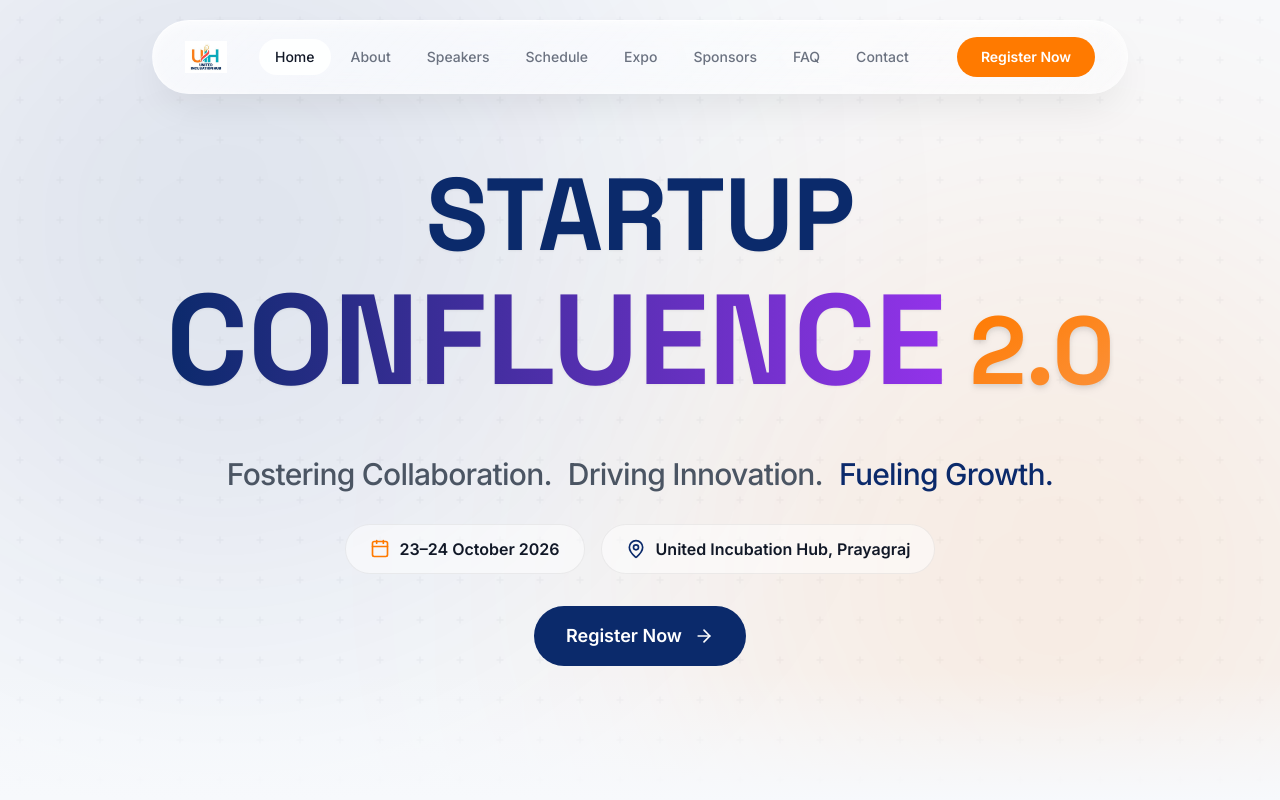
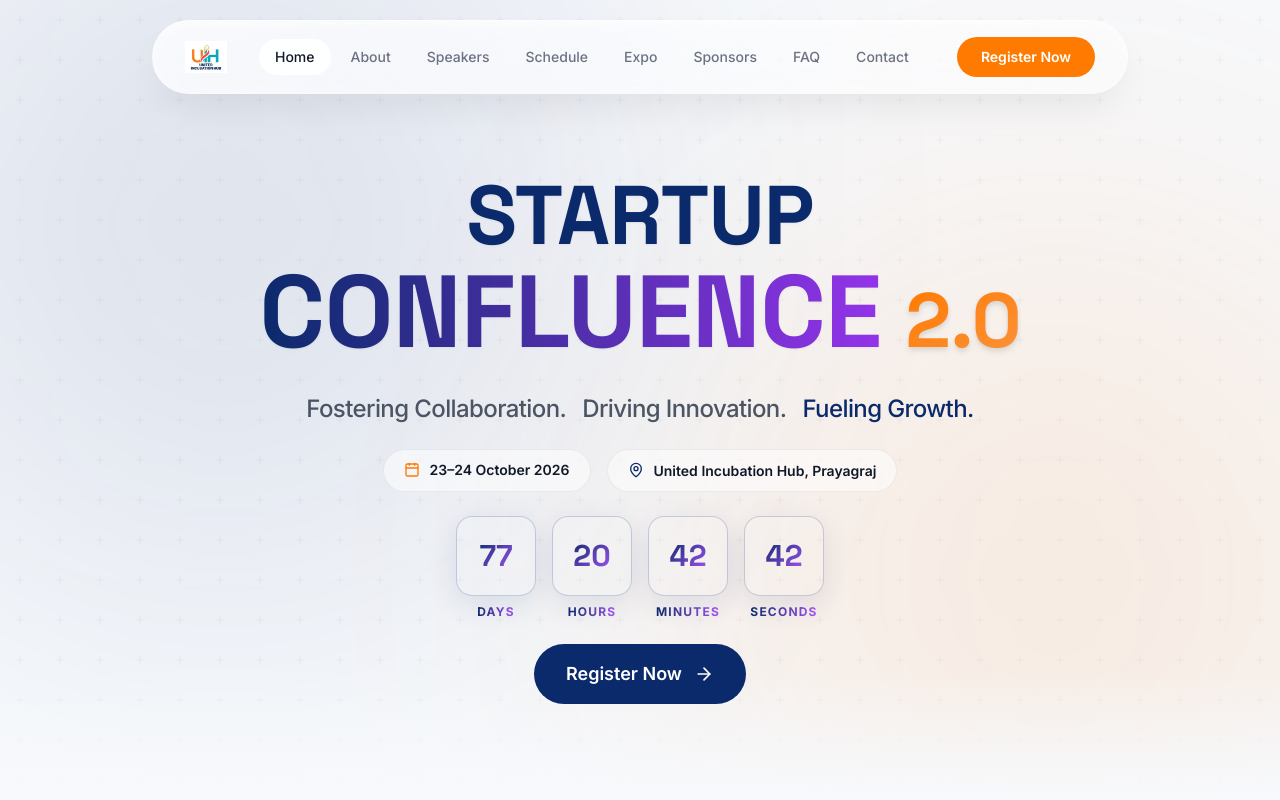
Before and after one commit to chuiiimui/Startup-Confluenece-2.0, a React (Vite) app: page / in a window 1280 px wide. Shown: the top 800 px of the page. Built offline with nearby package versions, Linux system fonts and the light colour scheme.

Commit message:
minor changes

```diff
--- a/src/sections/Gallery.tsx
+++ b/src/sections/Gallery.tsx
@@ -36,10 +36,10 @@ const Gallery = () => {
         />
 
 
-        {/* Masonry Grid */}
+        {/* Image Grid */}
         <motion.div
           layout
-          className="columns-1 sm:columns-2 lg:columns-3 gap-6 space-y-6"
+          className="grid grid-cols-1 sm:grid-cols-2 lg:grid-cols-3 gap-6"
         >
           <AnimatePresence>
             {displayedImages.map((image) => (
--- a/src/sections/Hero.tsx
+++ b/src/sections/Hero.tsx
@@ -6,6 +6,35 @@ import GridPattern from '../components/GridPattern';
 
 
 const Hero = () => {
+  const [timeLeft, setTimeLeft] = useState({
+    days: 0,
+    hours: 0,
+    minutes: 0,
+    seconds: 0,
+  });
+
+  useEffect(() => {
+    const targetDate = new Date('2026-10-23T09:00:00').getTime();
+
+    const updateTimer = () => {
+      const now = new Date().getTime();
+      const difference = targetDate - now;
+
+      if (difference > 0) {
+        setTimeLeft({
+          days: Math.floor(difference / (1000 * 60 * 60 * 24)),
+          hours: Math.floor((difference % (1000 * 60 * 60 * 24)) / (1000 * 60 * 60)),
+          minutes: Math.floor((difference % (1000 * 60 * 60)) / (1000 * 60)),
+          seconds: Math.floor((difference % (1000 * 60)) / 1000),
+        });
+      }
+    };
+
+    updateTimer();
+    const timerId = setInterval(updateTimer, 1000);
+    return () => clearInterval(timerId);
+  }, []);
+
 
   // Text reveal animation variants
   const wordVariants = {
@@ -38,7 +67,7 @@ const Hero = () => {
   };
 
   return (
-    <section id="home" className="relative min-h-[100dvh] w-full flex items-center pt-24 lg:pt-28 pb-[80px] overflow-hidden" style={{ backgroundColor: 'var(--bg)' }}>
+    <section id="home" className="relative min-h-[100dvh] w-full flex items-center pt-24 lg:pt-28 pb-8 overflow-hidden" style={{ backgroundColor: 'var(--bg)' }}>
       {/* Background Elements */}
       <GridPattern parallax={true} />
 
@@ -60,30 +89,30 @@ const Hero = () => {
           >
             {/* Monumental Headline */}
             <div
-              className="font-heading tracking-[-0.04em] leading-[0.95] flex flex-col uppercase mt-8 lg:mt-0 items-center"
+              className="font-heading tracking-[-0.04em] leading-[0.95] flex flex-col uppercase mt-4 lg:mt-0 items-center"
               style={{ fontWeight: 900 }}
             >
-              <div className="overflow-hidden pb-2 md:pb-4 w-full">
+              <div className="overflow-hidden pb-1 md:pb-2 w-full">
                 <motion.div
                   variants={wordVariants}
                   className="text-primary drop-shadow-sm"
-                  style={{ fontSize: "clamp(2.4rem, 8vw, 8rem)" }}
+                  style={{ fontSize: "clamp(2rem, 6.5vw, 6.5rem)" }}
                 >
                   STARTUP
                 </motion.div>
               </div>
-              <div className="overflow-hidden pb-4 md:pb-6 flex flex-col md:flex-row md:items-baseline justify-center md:gap-x-6 w-full">
+              <div className="overflow-hidden pb-2 md:pb-4 flex flex-col md:flex-row md:items-baseline justify-center md:gap-x-6 w-full">
                 <motion.div
                   variants={wordVariants}
                   className="text-transparent bg-clip-text bg-gradient-to-r from-primary to-purple-600 drop-shadow-sm"
-                  style={{ fontSize: "clamp(3rem, 10vw, 10rem)" }}
+                  style={{ fontSize: "clamp(2.5rem, 8vw, 8.5rem)" }}
                 >
                   CONFLUENCE
                 </motion.div>
                 <motion.div
                   variants={scaleFadeVariants}
                   className="text-transparent bg-clip-text bg-gradient-to-br from-accent to-orange-400 drop-shadow-md mt-0 md:mt-0"
-                  style={{ fontSize: "clamp(2.2rem, 7.5vw, 7.5rem)" }}
+                  style={{ fontSize: "clamp(1.8rem, 6vw, 6rem)" }}
                 >
                   2.0
                 </motion.div>
@@ -91,36 +120,61 @@ const Hero = () => {
             </div>
 
             {/* Value Proposition */}
-            <motion.div variants={wordVariants} className="mt-4 md:mt-8 flex flex-col md:flex-row items-center justify-center gap-2 md:gap-4 flex-wrap">
-              <p className="text-base md:text-3xl font-medium tracking-tight" style={{ color: 'var(--text-secondary)' }}>
+            <motion.div variants={wordVariants} className="mt-2 md:mt-4 flex flex-col md:flex-row items-center justify-center gap-2 md:gap-4 flex-wrap">
+              <p className="text-sm md:text-2xl font-medium tracking-tight" style={{ color: 'var(--text-secondary)' }}>
                 Fostering Collaboration.
               </p>
-              <p className="text-base md:text-3xl font-medium tracking-tight" style={{ color: 'var(--text-secondary)' }}>
+              <p className="text-sm md:text-2xl font-medium tracking-tight" style={{ color: 'var(--text-secondary)' }}>
                 Driving Innovation.
               </p>
-              <p className="text-base md:text-3xl font-medium tracking-tight text-primary">
+              <p className="text-sm md:text-2xl font-medium tracking-tight text-primary">
                 Fueling Growth.
               </p>
             </motion.div>
 
             {/* Event Details Pills */}
             <motion.div
-              className="mt-6 md:mt-8 flex flex-wrap justify-center gap-2 md:gap-4 w-full"
+              className="mt-4 md:mt-6 flex flex-wrap justify-center gap-2 md:gap-4 w-full"
               variants={wordVariants}
             >
-              <div className="flex items-center gap-2 md:gap-2.5 px-4 py-2 md:px-6 md:py-3 rounded-full border backdrop-blur-md bg-white/50" style={{ borderColor: 'var(--border)' }}>
-                <Calendar className="w-4 h-4 md:w-5 md:h-5 text-accent shrink-0" />
-                <span className="text-sm md:text-base font-semibold" style={{ color: 'var(--text-primary)' }}>23–24 October 2026</span>
+              <div className="flex items-center gap-2 md:gap-2.5 px-3 py-1.5 md:px-5 md:py-2.5 rounded-full border backdrop-blur-md bg-white/50" style={{ borderColor: 'var(--border)' }}>
+                <Calendar className="w-4 h-4 text-accent shrink-0" />
+                <span className="text-xs md:text-sm font-semibold" style={{ color: 'var(--text-primary)' }}>23–24 October 2026</span>
               </div>
-              <div className="flex items-center gap-2 md:gap-2.5 px-4 py-2 md:px-6 md:py-3 rounded-full border backdrop-blur-md bg-white/50" style={{ borderColor: 'var(--border)' }}>
-                <MapPin className="w-4 h-4 md:w-5 md:h-5 text-primary shrink-0" />
-                <span className="text-sm md:text-base font-semibold text-left leading-tight md:leading-normal" style={{ color: 'var(--text-primary)' }}>United Incubation Hub, Prayagraj</span>
+              <div className="flex items-center gap-2 md:gap-2.5 px-3 py-1.5 md:px-5 md:py-2.5 rounded-full border backdrop-blur-md bg-white/50" style={{ borderColor: 'var(--border)' }}>
+                <MapPin className="w-4 h-4 text-primary shrink-0" />
+                <span className="text-xs md:text-sm font-semibold text-left leading-tight md:leading-normal" style={{ color: 'var(--text-primary)' }}>United Incubation Hub, Prayagraj</span>
               </div>
+            </motion.div>
+
+            {/* Countdown Timer */}
+            <motion.div
+              className="mt-4 md:mt-6 flex items-center justify-center gap-2 md:gap-4 w-full max-w-xl mx-auto"
+              variants={wordVariants}
+            >
+              {[
+                { label: 'Days', value: timeLeft.days },
+                { label: 'Hours', value: timeLeft.hours },
+                { label: 'Minutes', value: timeLeft.minutes },
+                { label: 'Seconds', value: timeLeft.seconds },
+              ].map((item) => (
+                <div key={item.label} className="flex flex-col items-center">
+                  <div className="w-14 h-14 md:w-20 md:h-20 flex items-center justify-center rounded-2xl bg-white/5 backdrop-blur-md border border-primary/20 shadow-[0_8px_30px_rgb(0,0,0,0.12)] shadow-primary/10 relative overflow-hidden">
+                    <div className="absolute inset-0 bg-gradient-to-b from-white/5 to-transparent" />
+                    <span className="text-xl md:text-3xl font-heading font-bold text-transparent bg-clip-text bg-gradient-to-br from-primary to-purple-500 relative z-10">
+                      {String(item.value).padStart(2, '0')}
+                    </span>
+                  </div>
+                  <span className="text-[10px] md:text-xs font-bold text-transparent bg-clip-text bg-gradient-to-r from-primary to-purple-500 uppercase tracking-widest mt-2">
+                    {item.label}
+                  </span>
+                </div>
+              ))}
             </motion.div>
 
             {/* CTA Buttons */}
             <motion.div
-              className="mt-6 md:mt-8 flex flex-col sm:flex-row items-center gap-4 w-full sm:w-auto px-4 sm:px-0"
+              className="mt-4 md:mt-6 flex flex-col sm:flex-row items-center gap-3 md:gap-4 w-full sm:w-auto px-4 sm:px-0"
               variants={wordVariants}
             >
               <motion.button
--- a/src/sections/StartupExpo.tsx
+++ b/src/sections/StartupExpo.tsx
@@ -207,11 +207,8 @@ export default function StartupExpo() {
               Join 50+ innovative startups and connect with investors, mentors, and ecosystem leaders.
             </p>
             <div className="flex flex-col sm:flex-row items-center justify-center gap-4">
-              <button className="w-full sm:w-auto px-8 py-4 rounded-full bg-white text-accent font-bold text-lg hover:scale-105 transition-transform duration-300 shadow-xl">
-                Apply for Expo
-              </button>
-              <button className="w-full sm:w-auto px-8 py-4 rounded-full bg-black/10 text-white font-bold text-lg border border-white/30 hover:bg-black/20 transition-colors duration-300 backdrop-blur-md">
-                Become a Partner
+              <button className="w-full sm:w-auto px-10 py-4 rounded-full bg-white text-accent font-bold text-lg hover:scale-105 transition-transform duration-300 shadow-xl">
+                Register
               </button>
             </div>
           </div>
```
Also changed, not shown: src/data/gallery.ts (+45 -53 lines), 1 other file (tests, documents, lock files or other folders).
